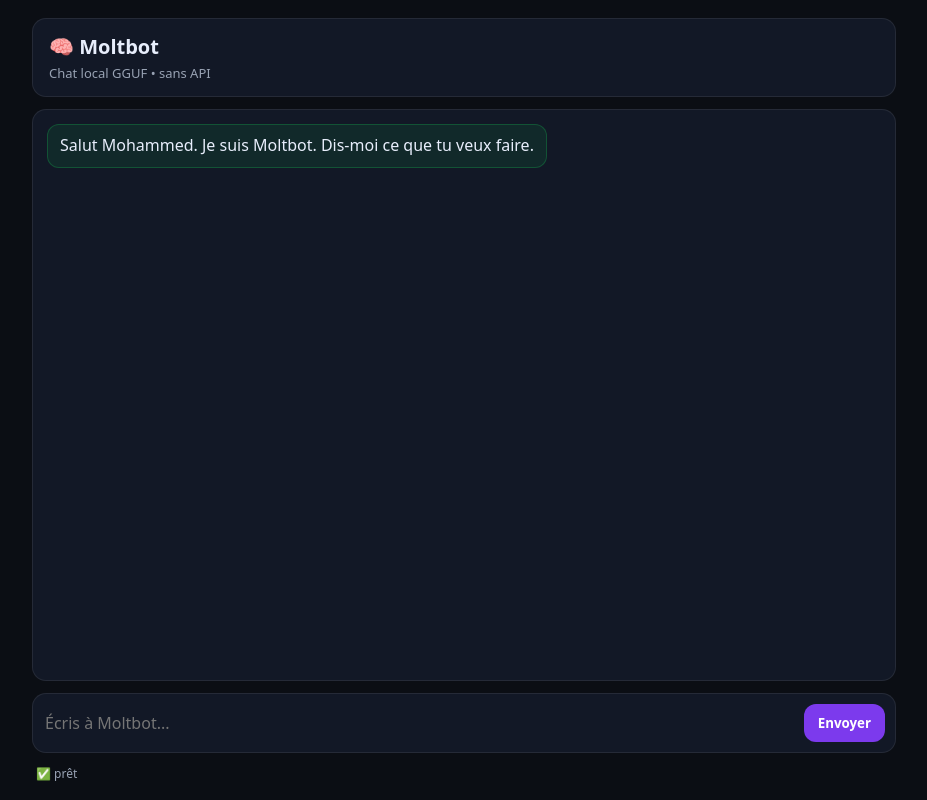
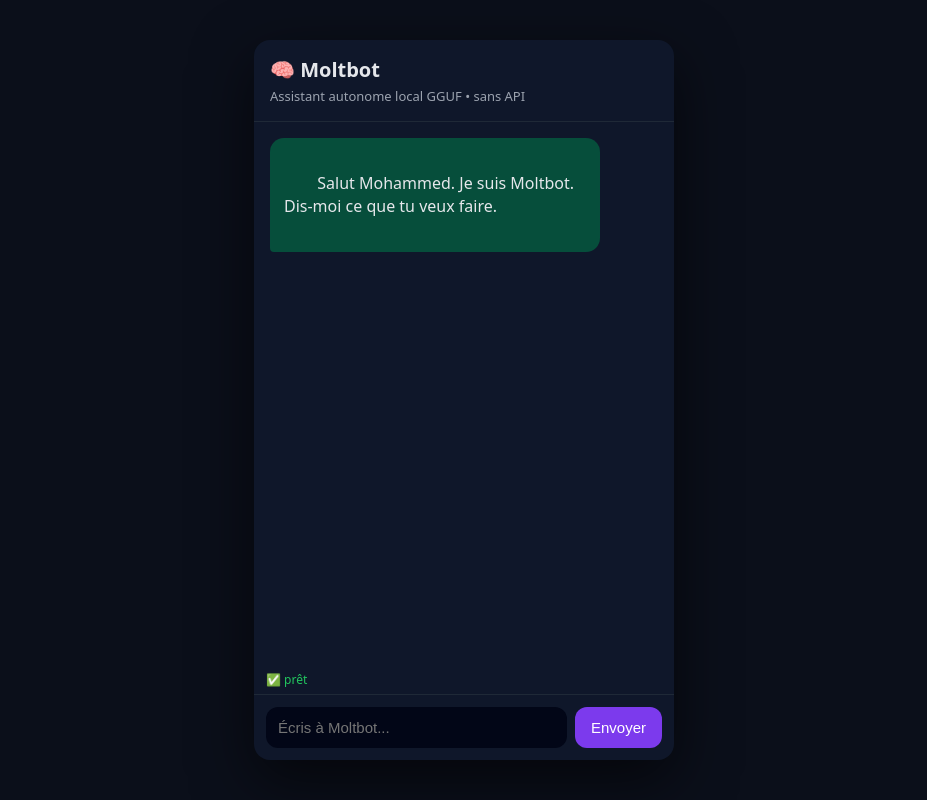
Before and after one commit to Woz13200/clawdbot_session, a website: page public/index.html in a window 1280 px wide. Shown: the whole page, without its empty margins (176-1103 px from the left). Drawn offline with Linux system fonts and the light colour scheme.

Commit message:
fix: full Moltbot UI using /api/chat with safe JSON handling

```diff
--- a/public/index.html
+++ b/public/index.html
@@ -1,30 +1,206 @@
-<!doctype html>
+<!DOCTYPE html>
 <html lang="fr">
 <head>
-  <meta charset="utf-8" />
-  <meta name="viewport" content="width=device-width,initial-scale=1" />
+  <meta charset="UTF-8" />
   <title>Moltbot</title>
-  <link rel="stylesheet" href="/style.css" />
+  <meta name="viewport" content="width=device-width, initial-scale=1.0"/>
+
+  <style>
+    * { box-sizing: border-box; }
+    body {
+      margin: 0;
+      font-family: system-ui, -apple-system, BlinkMacSystemFont, "Segoe UI", sans-serif;
+      background: #0b0f1a;
+      color: #e5e7eb;
+      display: flex;
+      justify-content: center;
+      align-items: center;
+      height: 100vh;
+    }
+
+    .app {
+      width: 100%;
+      max-width: 420px;
+      height: 100%;
+      max-height: 720px;
+      background: #0f172a;
+      border-radius: 16px;
+      display: flex;
+      flex-direction: column;
+      overflow: hidden;
+      box-shadow: 0 20px 60px rgba(0,0,0,0.6);
+    }
+
+    header {
+      padding: 16px;
+      border-bottom: 1px solid #1f2937;
+    }
+
+    header h1 {
+      margin: 0;
+      font-size: 20px;
+      display: flex;
+      align-items: center;
+      gap: 8px;
+    }
+
+    header small {
+      display: block;
+      color: #9ca3af;
+      margin-top: 4px;
+      font-size: 13px;
+    }
+
+    #chat-output {
+      flex: 1;
+      padding: 16px;
+      overflow-y: auto;
+      display: flex;
+      flex-direction: column;
+      gap: 12px;
+    }
+
+    .bubble {
+      max-width: 85%;
+      padding: 12px 14px;
+      border-radius: 14px;
+      line-height: 1.4;
+      white-space: pre-wrap;
+      word-wrap: break-word;
+    }
+
+    .bubble.bot {
+      background: #064e3b;
+      align-self: flex-start;
+      border-bottom-left-radius: 4px;
+    }
+
+    .bubble.me {
+      background: #1d4ed8;
+      align-self: flex-end;
+      border-bottom-right-radius: 4px;
+    }
+
+    footer {
+      padding: 12px;
+      border-top: 1px solid #1f2937;
+      display: flex;
+      gap: 8px;
+    }
+
+    footer input {
+      flex: 1;
+      padding: 12px;
+      border-radius: 12px;
+      border: none;
+      outline: none;
+      background: #020617;
+      color: #e5e7eb;
+      font-size: 15px;
+    }
+
+    footer button {
+      padding: 12px 16px;
+      border-radius: 12px;
+      border: none;
+      cursor: pointer;
+      background: #7c3aed;
+      color: white;
+      font-size: 15px;
+    }
+
+    footer button:disabled {
+      opacity: 0.6;
+      cursor: not-allowed;
+    }
+
+    .status {
+      font-size: 12px;
+      color: #22c55e;
+      padding: 6px 12px;
+    }
+  </style>
 </head>
+
 <body>
-  <div class="wrap">
+  <div class="app">
     <header>
-      <div class="logo">🧠 Moltbot</div>
-      <div class="sub">Chat local GGUF • sans API</div>
+      <h1>🧠 Moltbot</h1>
+      <small>Assistant autonome local GGUF • sans API</small>
     </header>
 
-    <main id="chat"></main>
+    <div id="chat-output">
+      <div class="bubble bot">
+        Salut Mohammed. Je suis Moltbot. Dis-moi ce que tu veux faire.
+      </div>
+    </div>
 
-    <form id="form">
-      <input id="input" placeholder="Écris à Moltbot..." autocomplete="off" />
-      <button id="send" type="submit">Envoyer</button>
-    </form>
+    <div class="status">✅ prêt</div>
 
     <footer>
-      <span id="status">✅ prêt</span>
+      <form id="chat-form" style="display:flex; gap:8px; width:100%;">
+        <input
+          id="chat-input"
+          type="text"
+          placeholder="Écris à Moltbot..."
+          autocomplete="off"
+        />
+        <button type="submit">Envoyer</button>
+      </form>
     </footer>
   </div>
 
-  <script src="/app.js"></script>
+<script>
+  const form = document.getElementById("chat-form");
+  const input = document.getElementById("chat-input");
+  const out = document.getElementById("chat-output");
+
+  function addBubble(text, who) {
+    const div = document.createElement("div");
+    div.className = "bubble " + who;
+    div.textContent = text;
+    out.appendChild(div);
+    out.scrollTop = out.scrollHeight;
+  }
+
+  form.addEventListener("submit", async (e) => {
+    e.preventDefault();
+    const msg = input.value.trim();
+    if (!msg) return;
+
+    addBubble(msg, "me");
+    input.value = "";
+
+    try {
+      const r = await fetch("/api/chat", {
+        method: "POST",
+        headers: { "Content-Type": "application/json" },
+        body: JSON.stringify({ message: msg })
+      });
+
+      const text = await r.text();
+
+      let data;
+      try {
+        data = JSON.parse(text);
+      } catch (err) {
+        addBubble("❌ Réponse serveur invalide (non-JSON)", "bot");
+        addBubble(text.slice(0, 300), "bot");
+        return;
+      }
+
+      if (!r.ok || data.status !== "ok") {
+        addBubble("❌ Erreur : " + (data.error || "inconnue"), "bot");
+        if (data.detail) addBubble(String(data.detail).slice(0,300), "bot");
+        return;
+      }
+
+      addBubble(data.output || "(réponse vide)", "bot");
+    } catch (err) {
+      addBubble("❌ Erreur réseau : " + err.message, "bot");
+    }
+  });
+</script>
+
 </body>
 </html>
```
